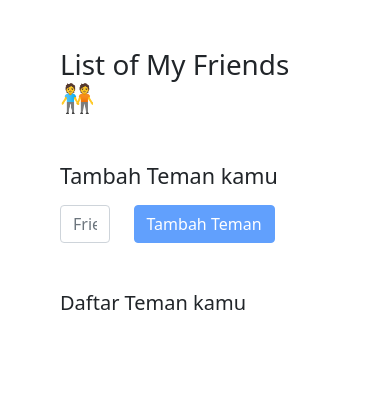
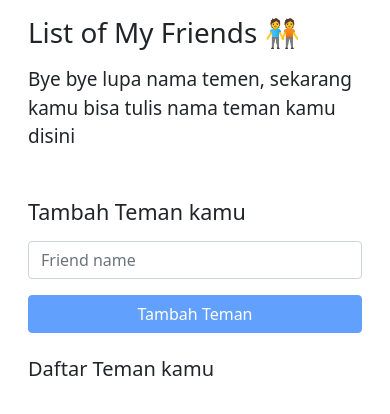
Before and after one commit to rzlwbo1/list-friends, a plain HTML site: page index.html in a window 390 px wide. Drawn offline with nearby package versions, Linux system fonts and the light colour scheme.

Commit message:
Fix responsive for tablet and up screen

```diff
--- a/index.html
+++ b/index.html
@@ -13,23 +13,26 @@
 <body>
 
 
-  <div class="wrapper p-5">
+  <div class="wrapper p-3 p-sm-5">
     <div class="container">
-      <h1 class="mb-5">List of My Friends 🧑‍🤝‍🧑</h1>
+      <h1 class="mb-3">List of My Friends 🧑‍🤝‍🧑</h1>
+      <p class="mb-5 sub-title">Bye bye lupa nama temen, sekarang kamu bisa
+        tulis nama teman kamu disini
+      </p>
 
 
       <h4 class="mb-3">Tambah Teman kamu</h4>
       <form class="row" id="form-friends">
-        <div class="col-3">
+        <div class="col-12 col-sm-6 col-md-4 col-lg-3 mb-3">
           <input type="text" class="form-control" placeholder="Friend name" aria-label="Friend name" id="name-friend" name="name" required autocomplete="off">
         </div>
-        <div class="col-auto button-field">
+        <div class="col-12 col-sm-6 col-md-4 button-field d-grid d-sm-block">
           <button type="submit" class="btn btn-primary" id="btn-add" disabled>Tambah Teman</button>
         </div>
       </form>
 
 
-      <div class="mt-5">
+      <div class="mt-4">
         <h5>Daftar Teman kamu</h5>
         <ul class="list-group list-group-flush" id="list-friends"></ul>
       </div>
--- a/script.js
+++ b/script.js
@@ -43,7 +43,7 @@ function addToUi() {
     const pictEmpty = document.createElement('div');
     pictEmpty.className = 'row';
     pictEmpty.innerHTML = `
-    <div class="col-5 mx-auto">
+    <div class="col-12 col-sm-8 col-md-7 col-lg-5 mx-auto">
       <img src="wait.svg" class="img-fluid">
     </div>`;
 
--- a/style.css
+++ b/style.css
@@ -7,6 +7,10 @@
   cursor: not-allowed;
 }
 
+.sub-title {
+  font-size: 19px;
+}
+
 /* #btn-add {
   cursor: not-allowed;
 } */
```
